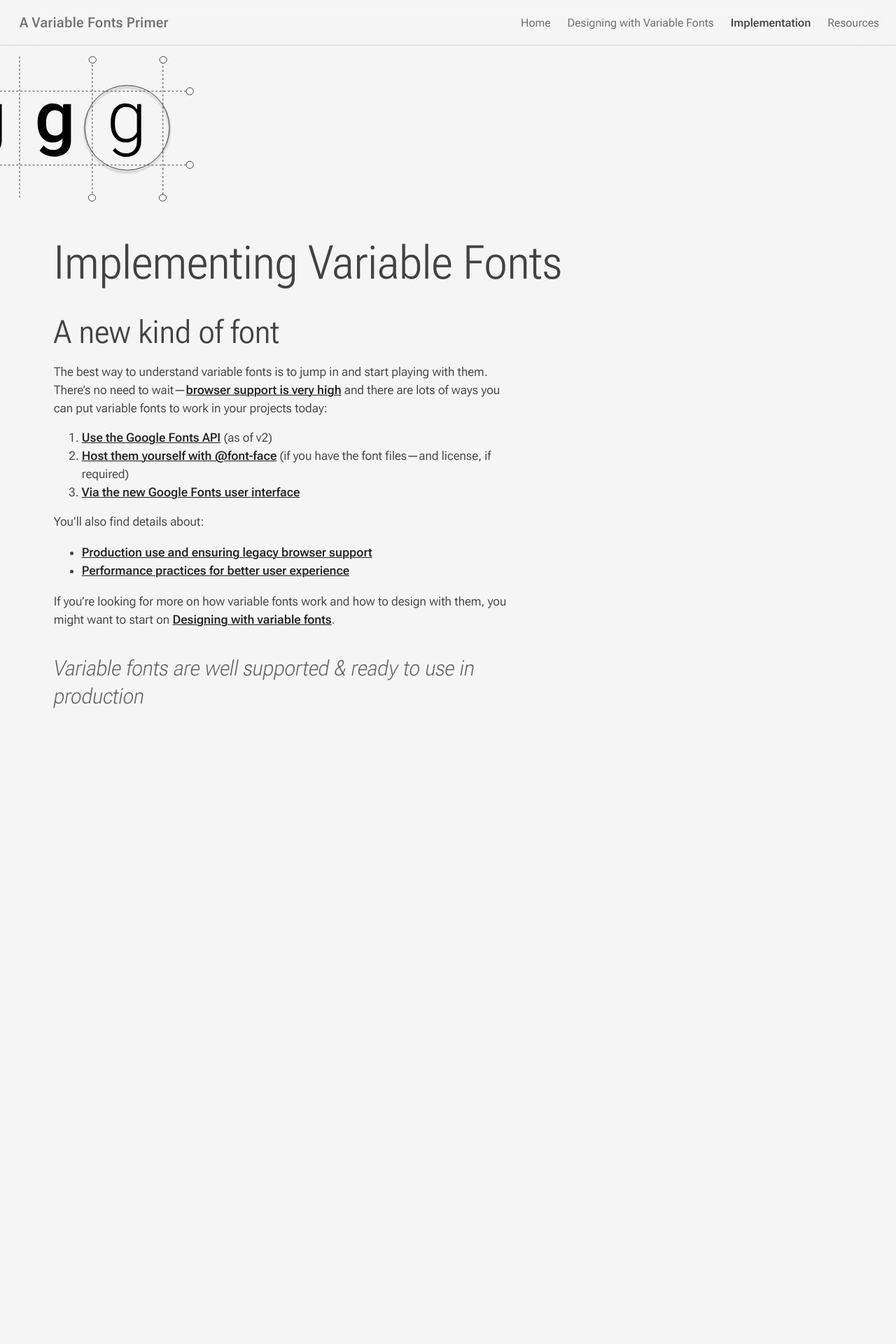
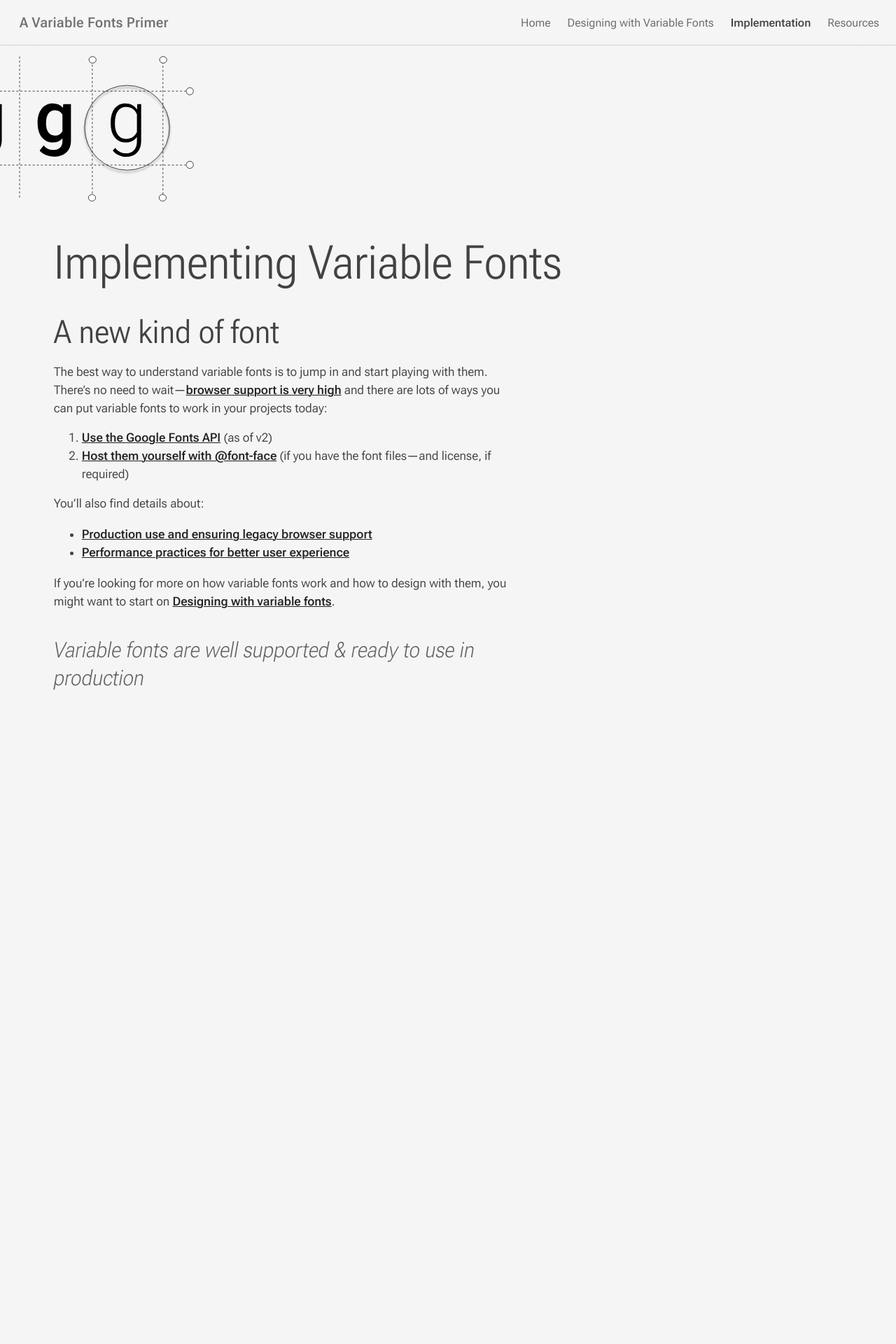
Before and after one commit to jpamental/variable-fonts, a Jekyll site: the page built from pages/implementing_variable_fonts.html, in a window 1280 px wide. Shown: the top 1920 px of the page at 70% size. Built offline with Jekyll 4.4.1, drawn with Linux system fonts in a browser that asks for light colours; a style sheet for code colours, icons or effects is not loaded; some of the changed lines change nothing that is shown.

Commit message:
Updates #119

```diff
--- a/pages/implementing_variable_fonts.html
+++ b/pages/implementing_variable_fonts.html
@@ -10,7 +10,10 @@
 <ol>
   <li><a href="#gf-api">Use the Google Fonts API</a> (as of v2)</li>
   <li><a href="#self-hosting">Host them yourself with @font-face</a> (if you have the font files—and license, if required)</li>
+  {% comment %}
+  <!-- https://github.com/googlefonts/variable-fonts/issues/119 -->
   <li><a href="#gf-ui">Via the new Google Fonts user interface</a></li>
+  {% endcomment %}
 </ol>
 <p>You’ll also find details about:</p>
 <ul>
@@ -168,7 +171,10 @@
   <h2>Variable fonts in the Google Fonts UI</h2>
 
   <p>You can now find variable fonts right in the Google Fonts interface itself.</p>
+  {% comment %}
+  <!-- https://github.com/googlefonts/variable-fonts/issues/119 -->
   <p>[need more content here]</p>
+  {% endcomment %}
 
 </section>
 <section class="content-section" id="prog-enhance">
```
